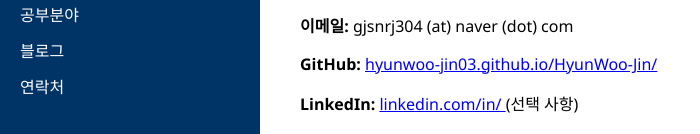
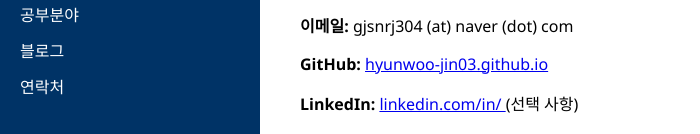
Before and after one commit to HyunWoo-Jin03/HyunWoo-Jin, a plain HTML site: page contact.html in a window 1280 px wide. Shown: the part 156-290 px from the top of the page, without its empty margins (0-700 px from the left). Drawn offline with Linux system fonts and the light colour scheme.

Commit message:
Add files via upload

```diff
--- a/contact.html
+++ b/contact.html
@@ -24,7 +24,7 @@
 
             <div class="contact-info">
                 <p><strong>이메일:</strong> gjsnrj304 (at) naver (dot) com</p>
-                <p><strong>GitHub:</strong> <a href="https://hyunwoo-jin03.github.io/HyunWoo-Jin/MainHome.html" target="_blank"> hyunwoo-jin03.github.io/HyunWoo-Jin/ </a></p>
+                <p><strong>GitHub:</strong> <a href="https://hyunwoo-jin03.github.io/HyunWoo-Jin/MainHome.html" target="_blank"> hyunwoo-jin03.github.io </a></p>
                 <p><strong>LinkedIn:</strong> <a href="https://linkedin.com/in/" target="_blank"> linkedin.com/in/ </a> (선택 사항)</p>
                 <p><strong>전화번호:</strong> 010-8761-1928</p>
             </div>
```
